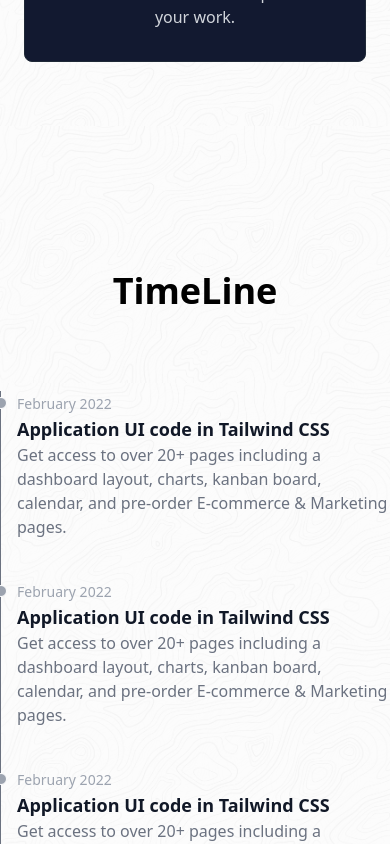
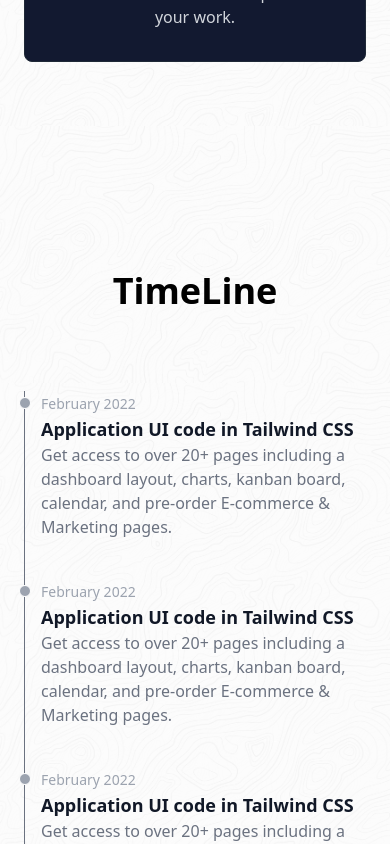
Before and after one commit to sujansince2003/GracathonWeb, a Next.js app: page / in a window 390 px wide. Shown: the part 2840-3684 px from the top of the page. Built offline with nearby package versions, Linux system fonts and the light colour scheme.

Commit message:
timeline stlying

```diff
--- a/src/components/Timeline.tsx
+++ b/src/components/Timeline.tsx
@@ -4,7 +4,7 @@ export function Timeline() {
   return (
     <section
       id="Timeline"
-      className="py-20 w-full px-0 md:px-10 bg-[url('/assets/background.png')] bg-contain flex flex-col justify-center items-center"
+      className="py-20 w-full px-6 md:px-10 bg-[url('/assets/background.png')] bg-contain flex flex-col justify-center items-center"
     >
       <hr className="h-px my-8 bg-gray-200 border-0 dark:bg-gray-700"></hr>
       <div className="mb-20 text-center text-4xl font-semibold sm:text-5xl font-noto-sans bg-clip-text  bg-gradient-to-b from-white to-[#AAAAAA]">
```
